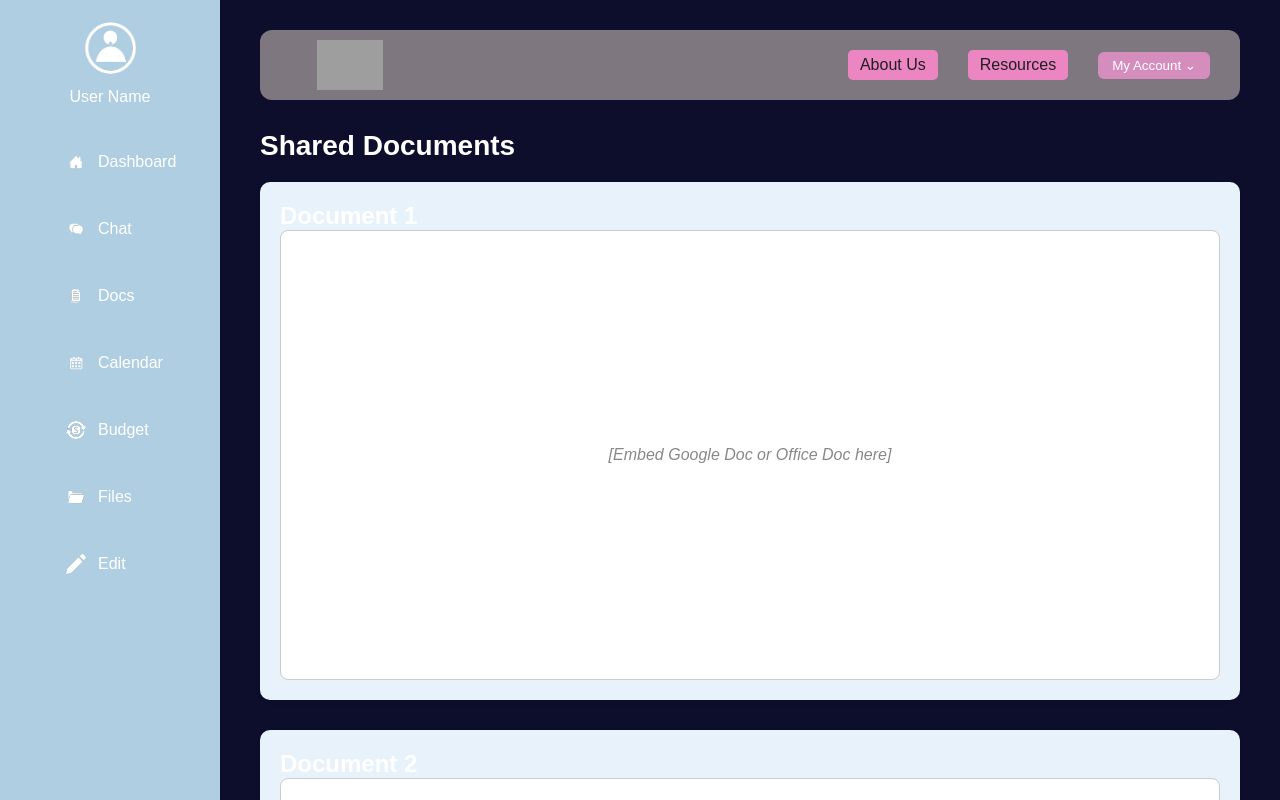
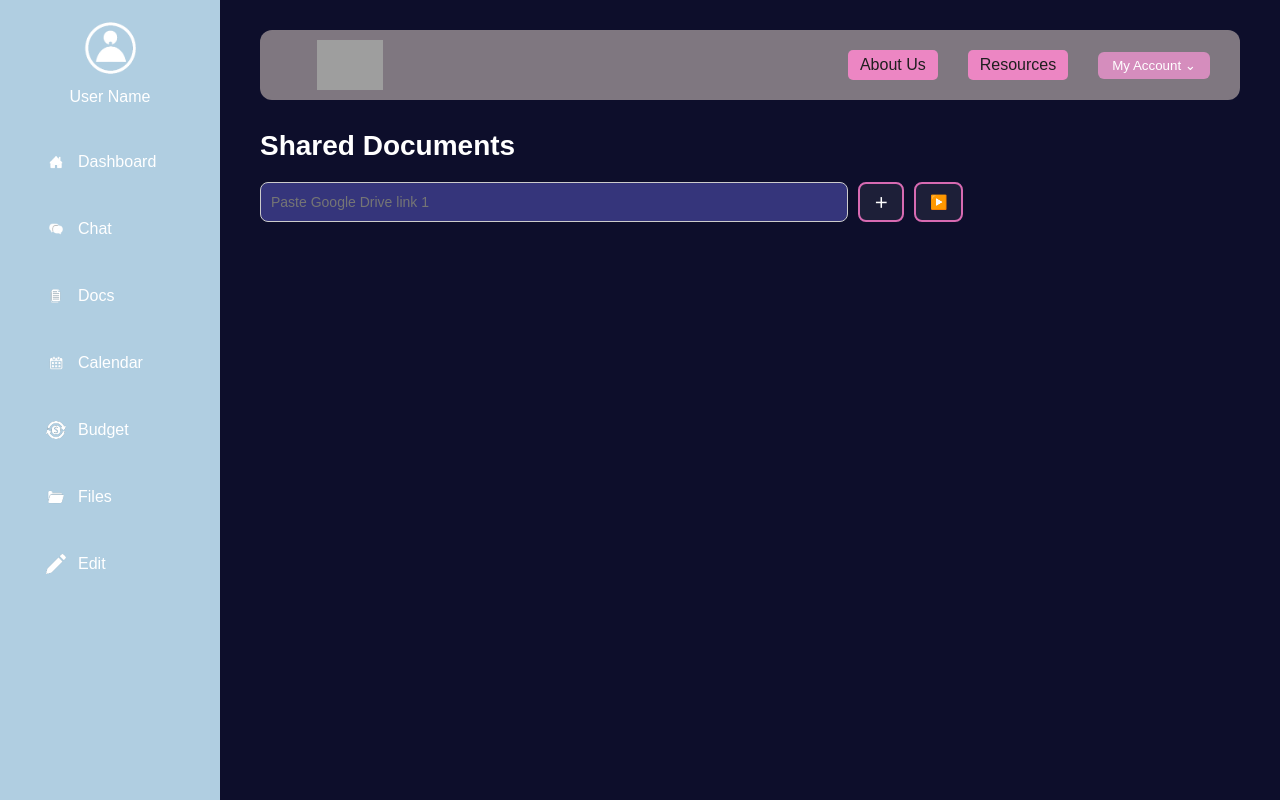
Before and after one commit to Vivian-Nguyen-08/git-assignment, a React (Create React App) app in the folder frontend/: page /docs in a window 1280 px wide. Built offline with nearby package versions, Linux system fonts and the light colour scheme; grey boxes are pictures that could not be loaded.

Commit message:
made the shared docs based on links

```diff
--- a/frontend/src/pages/SharedDoc.js
+++ b/frontend/src/pages/SharedDoc.js
@@ -1,5 +1,4 @@
-// SharedDocs.jsx
-import React from "react";
+import React, { useState } from "react";
 import { Link } from "react-router-dom";
 import "../styles/SharedDoc.css";
 import "../styles/EventNavbar.css";
@@ -16,6 +15,67 @@ import file_Icon from "../assets/file_Icon.png";
 import home_Icon from "../assets/home_Icon.png";
 
 const SharedDocs = () => {
+  const [links, setLinks] = useState([{ id: Date.now(), value: "" }]);
+  const [embedItems, setEmbedItems] = useState([]);
+  const [modal, setModal] = useState({ open: false, url: "", index: null });
+  const [tempName, setTempName] = useState("");
+
+  const handleInputChange = (id, value) => {
+    setLinks((prev) => prev.map((link) => (link.id === id ? { ...link, value } : link)));
+  };
+
+  const addInput = () => {
+    setLinks((prev) => [...prev, { id: Date.now(), value: "" }]);
+  };
+
+  const convertToEmbedUrl = (url) => {
+    if (url.includes("/folders/")) {
+      const match = url.match(/\/folders\/([a-zA-Z0-9_-]+)/);
+      return match ? `https://drive.google.com/embeddedfolderview?id=${match[1]}#grid` : "";
+    }
+    if (url.includes("/document/d/")) {
+      const match = url.match(/\/document\/d\/([a-zA-Z0-9_-]+)/);
+      return match ? `https://docs.google.com/document/d/${match[1]}/preview` : "";
+    }
+    if (url.includes("/spreadsheets/d/")) {
+      const match = url.match(/\/spreadsheets\/d\/([a-zA-Z0-9_-]+)/);
+      return match ? `https://docs.google.com/spreadsheets/d/${match[1]}/preview` : "";
+    }
+    if (url.includes("/presentation/d/")) {
+      const match = url.match(/\/presentation\/d\/([a-zA-Z0-9_-]+)/);
+      return match ? `https://docs.google.com/presentation/d/${match[1]}/preview` : "";
+    }
+    return "";
+  };
+
+  const getEditUrl = (embedUrl) => {
+    const docMatch = embedUrl.match(/document\/d\/([a-zA-Z0-9_-]+)/);
+    if (docMatch) return `https://docs.google.com/document/d/${docMatch[1]}/edit`;
+    const sheetMatch = embedUrl.match(/spreadsheets\/d\/([a-zA-Z0-9_-]+)/);
+    if (sheetMatch) return `https://docs.google.com/spreadsheets/d/${sheetMatch[1]}/edit`;
+    const slideMatch = embedUrl.match(/presentation\/d\/([a-zA-Z0-9_-]+)/);
+    if (slideMatch) return `https://docs.google.com/presentation/d/${slideMatch[1]}/edit`;
+    const folderMatch = embedUrl.match(/embeddedfolderview\?id=([a-zA-Z0-9_-]+)/);
+    if (folderMatch) return `https://drive.google.com/drive/folders/${folderMatch[1]}`;
+    return null;
+  };
+
+  const handleSubmit = (e) => {
+    e.preventDefault();
+    links.forEach((link, index) => {
+      const embedUrl = convertToEmbedUrl(link.value);
+      if (embedUrl) {
+        setModal({ open: true, url: embedUrl, index });
+      }
+    });
+  };
+
+  const handleConfirmName = () => {
+    setEmbedItems((prev) => [...prev, { name: tempName || "Untitled", url: modal.url }]);
+    setModal({ open: false, url: "", index: null });
+    setTempName("");
+  };
+
   return (
     <div className="page">
       <div className="sidebar">
@@ -69,21 +129,111 @@ const SharedDocs = () => {
 
           <h1 className="title">Shared Documents</h1>
 
-          <div className="docs-grid">
-            <div className="doc-box">
-              <h2>Document 1</h2>
-              <div className="embedded-doc">
-                <p>[Embed Google Doc or Office Doc here]</p>
+          <form onSubmit={handleSubmit} style={{ marginBottom: "20px" }}>
+            {links.map((link, index) => (
+              <div
+                key={link.id}
+                style={{
+                  display: "flex",
+                  alignItems: "center",
+                  gap: "10px",
+                  marginBottom: "12px",
+                }}
+              >
+                <input
+                  type="text"
+                  placeholder={`Paste Google Drive link ${index + 1}`}
+                  value={link.value}
+                  onChange={(e) => handleInputChange(link.id, e.target.value)}
+                  style={{
+                    width: "60%",
+                    padding: "10px",
+                    fontSize: "14px",
+                    height: "40px",
+                    borderRadius: "8px",
+                  }}
+                />
+                {index === 0 && (
+                  <>
+                    <button
+                      type="button"
+                      className="action-btn"
+                      onClick={addInput}
+                      style={{
+                        height: "40px",
+                        padding: "0 14px",
+                        fontSize: "14px",
+                        borderRadius: "8px",
+                      }}
+                    >
+                      ＋
+                    </button>
+                    <button
+                      type="submit"
+                      className="action-btn"
+                      style={{
+                        height: "40px",
+                        padding: "0 14px",
+                        fontSize: "14px",
+                        borderRadius: "8px",
+                      }}
+                    >
+                      ▶️
+                    </button>
+                  </>
+                )}
+              </div>
+            ))}
+          </form>
+
+          {modal.open && (
+            <div className="modal-overlay">
+              <div className="modal-content">
+                <h3>Enter a name for this document</h3>
+                <input
+                  type="text"
+                  value={tempName}
+                  onChange={(e) => setTempName(e.target.value)}
+                  placeholder="Document name"
+                  style={{ padding: "8px", width: "80%" }}
+                />
+                <div style={{ marginTop: "15px" }}>
+                  <button className="action-btn" onClick={handleConfirmName}>
+                    Confirm
+                  </button>
+                </div>
               </div>
             </div>
+          )}
 
-            <div className="doc-box">
-              <h2>Document 2</h2>
-              <div className="embedded-doc">
-                <p>[Embed Google Doc or Office Doc here]</p>
+          {embedItems.map((item, idx) => {
+            const editUrl = getEditUrl(item.url);
+            return (
+              <div key={idx} className="doc-box" style={{ marginBottom: "30px" }}>
+                <h2 style={{ marginBottom: "10px" }}>{item.name}</h2>
+                <iframe
+                  src={item.url}
+                  width="100%"
+                  height="600px"
+                  frameBorder="0"
+                  title={`Embedded Content ${idx + 1}`}
+                  style={{ border: "1px solid #ccc" }}
+                />
+                {editUrl && (
+                  <div style={{ marginTop: "10px" }}>
+                    <a
+                      href={editUrl}
+                      target="_blank"
+                      rel="noopener noreferrer"
+                      className="action-btn"
+                    >
+                      📝 Open in Google Drive
+                    </a>
+                  </div>
+                )}
               </div>
-            </div>
-          </div>
+            );
+          })}
         </div>
       </div>
     </div>
--- a/frontend/src/styles/EventNavbar.css
+++ b/frontend/src/styles/EventNavbar.css
@@ -35,7 +35,7 @@
     flex-direction: column;
     width: 100%;
     gap: 15px;
-    padding: 0 20px;
+    padding: 0 0px;
   }
 
   .sidebar-link {
```
Also changed, not shown: frontend/src/styles/SharedDoc.css (line endings or trailing spaces).
